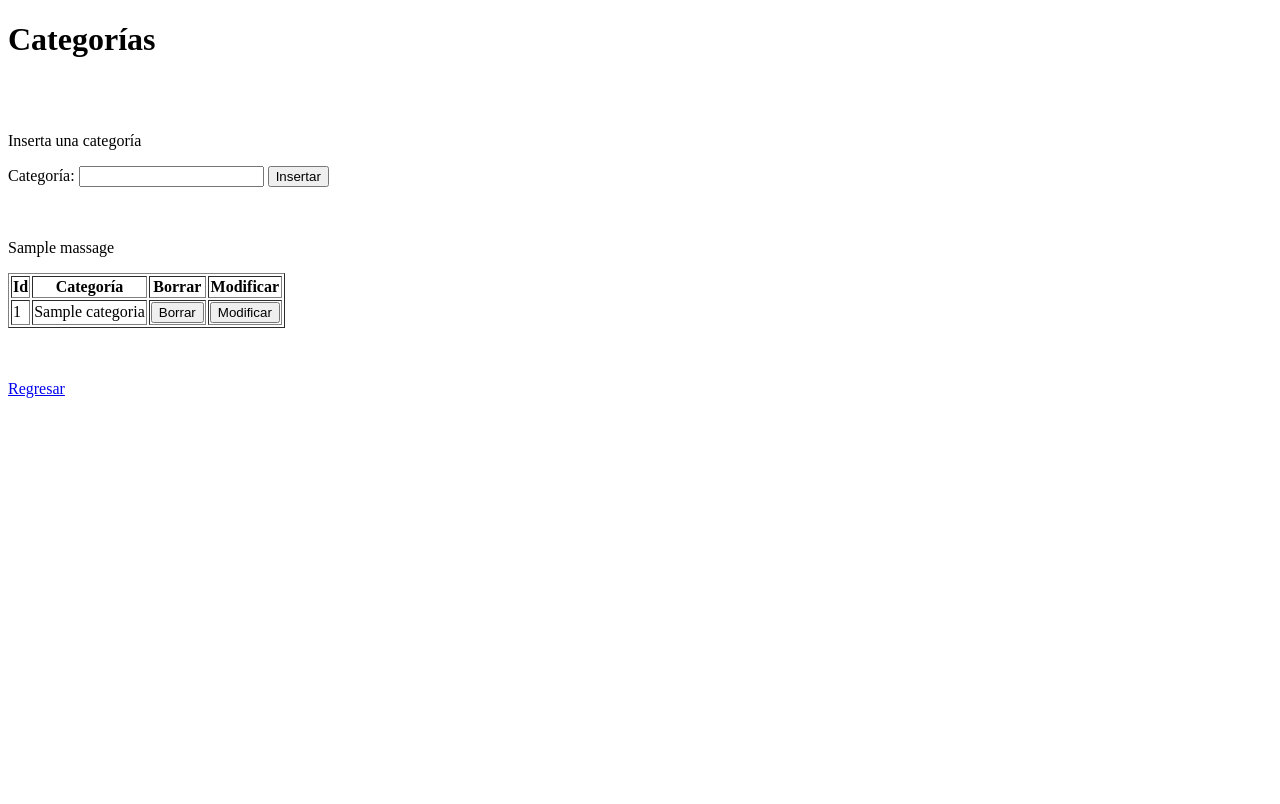
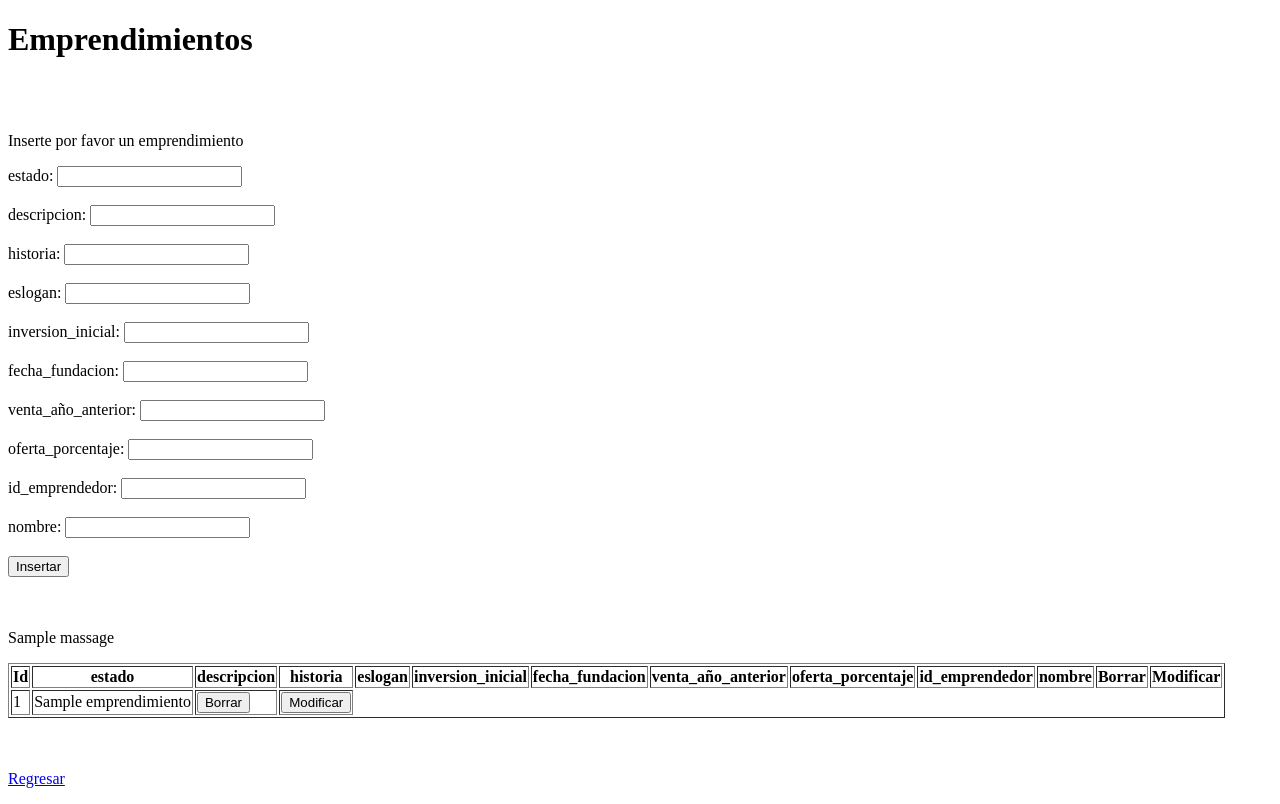
Before and after one commit to melanieepena/fishing_avance2, a Flask app: template templates/emprendimiento.html in a window 1280 px wide. Before the commit the page ends 398 px from the top, so only its background shows below. Run offline with Flask 2, Linux system fonts and the light colour scheme; the template is opened without the code that fills it: most values are stand-ins (such as "Sample title", 1, 10 or a date in 2020).

Commit message:
emprendimiento html creisi

```diff
--- a/templates/emprendimiento.html
+++ b/templates/emprendimiento.html
@@ -4,16 +4,27 @@
 {% block head %}
 <meta charset="UTF-8">
 <meta name="viewport" content="width=device-width, initial-scale=1.0">
-<title>Categorías</title>
+<title>Emprendimientos</title>
 {% endblock head %}
 
 {% block body %}
-<h1>Categorías</h1>
+<h1>Emprendimientos</h1>
 
 <br><br>
-<p>Inserta una categoría</p>
-<form action="/categoria" method="POST">
-    Categoría: <input type="text" name="categoria" id="categoria">
+<p>Inserte por favor un emprendimiento</p>
+<form action="/emprendimiento" method="POST">
+
+    estado: <input type="text" name="estado" id="estado"><br><br>
+    descripcion: <input type="text" name="descripcion" id="descripcion"><br><br>
+    historia: <input type="text" name="historia" id="historia"><br><br>
+    eslogan: <input type="text" name="eslogan" id="eslogan"><br><br>
+    inversion_inicial: <input type="text" name="inversion_inicial" id="inversion_inicial"><br><br>
+    fecha_fundacion: <input type="text" name="fecha_fundacion" id="fecha_fundacion"><br><br>
+    venta_año_anterior: <input type="text" name="venta_año_anterior" id="venta_año_anterior"><br><br>
+    oferta_porcentaje: <input type="text" name="oferta_porcentaje" id="oferta_porcentaje"><br><br>
+    id_emprendedor: <input type="text" name="id_emprendedor" id="id_emprendedor"><br><br>
+    nombre: <input type="text" name="nombre" id="nombre"><br><br>
+
     <button type="submit" value="insert">Insertar</button>
     <input type="hidden" name="formId" id="formId" value="1">
 </form>
@@ -22,7 +33,16 @@
 <table border="1">
     <tr>
         <th>Id</th>
-        <th>Categoría</th>
+        <th>estado</th>
+        <th>descripcion</th>
+        <th>historia</th>
+        <th>eslogan</th>
+        <th>inversion_inicial</th>
+        <th>fecha_fundacion</th>
+        <th>venta_año_anterior</th>
+        <th>oferta_porcentaje</th>
+        <th>id_emprendedor</th>
+        <th>nombre</th>
         <th>Borrar</th>
         <th>Modificar</th>
     </tr>
@@ -30,20 +50,28 @@
     {% for registro in data %}
     <tr>
         <td>{{registro["id"]}}</td>
-        <td>{{registro["categoria"]}}</td>
+        <td>{{registro["emprendimiento"]}}</td>
         <td>
-            <form action="/categoria" method="POST">
+            <form action="/emprendimiento" method="POST">
                 <button type="submit" value="delete">Borrar</button>
                 <input type="hidden" name="formId" id="formId" value="2">
                 <input type="hidden" name="id" id="id" value="{{registro["id"]}}">
             </form>
         </td>
         <td>
-            <form action="/categoria" method="POST">
+            <form action="/emprendimiento" method="POST">
                 <button type="submit" value="update">Modificar</button>
                 <input type="hidden" name="formId" id="formId" value="3">
                 <input type="hidden" name="id" id="id" value="{{registro["id"]}}">
-                <input type="hidden" name="categoria" id="categoria" value="{{registro["categoria"]}}">
+                <input type="hidden" name="estado" id="estado" value="{{registro["estado"]}}">
+                <input type="hidden" name="descripcion" id="descripcion" value="{{registro["descripcion"]}}">
+                <input type="hidden" name="historia" id="historia" value="{{registro["historia"]}}">
+                <input type="hidden" name="eslogan" id="eslogan" value="{{registro["eslogan"]}}">
+                <input type="hidden" name="inversion_inicial" id="inversion_inicial" value="{{registro["inversion_inicial"]}}">
+                <input type="hidden" name="fecha_fundacion" id="fecha_fundacion" value="{{registro["fecha_fundacion"]}}">
+                <input type="hidden" name="venta_año_anterior" id="venta_año_anterior" value="{{registro["venta_año_anterior"]}}">
+                <input type="hidden" name="oferta_porcentaje" id="oferta_porcentaje" value="{{registro["oferta_porcentaje"]}}">
+                <input type="hidden" name="id_emprendedor" id="id_emprendedor" value="{{registro["id_emprendedor"]}}">
             </form>
         </td>
     </tr>
@@ -53,9 +81,18 @@
 <br><br>
 
 {% if verdadero %}
-<p>Modifica la categoria</p>
-<form action="/categoria" method="POST">
-    Categoría: <input type="text" name="categoria" id="categoria" value="{{categoria}}">
+<p>Modifica el emprendimiento</p>
+<form action="/emprendimiento" method="POST">
+    estado: <input type="text" name="estado" id="estado" value="{{estado}}">
+    descripcion: <input type="text" name="descripcion" id="descripcion" value="{{estado}}"><br><br>
+    historia: <input type="text" name="historia" id="historia" value="{{estado}}"><br><br>
+    eslogan: <input type="text" name="eslogan" id="eslogan" value="{{estado}}"><br><br>
+    inversion_inicial: <input type="text" name="inversion_inicial" id="inversion_inicial" value="{{estado}}"><br><br>
+    fecha_fundacion: <input type="text" name="fecha_fundacion" id="fecha_fundacion" value="{{estado}}"><br><br>
+    venta_año_anterior: <input type="text" name="venta_año_anterior" id="venta_año_anterior" value="{{estado}}"><br><br>
+    oferta_porcentaje: <input type="text" name="oferta_porcentaje" id="oferta_porcentaje" value="{{estado}}"><br><br>
+    id_emprendedor: <input type="text" name="id_emprendedor" id="id_emprendedor" value="{{estado}}"><br><br>
+    nombre: <input type="text" name="nombre" id="nombre" value="{{estado}}"><br><br>
     <button type="submit" value="insert">Modificar</button>
     <input type="hidden" name="formId" id="formId" value="4">
     <input type="hidden" name="id" id="id" value="{{id}}">
```
